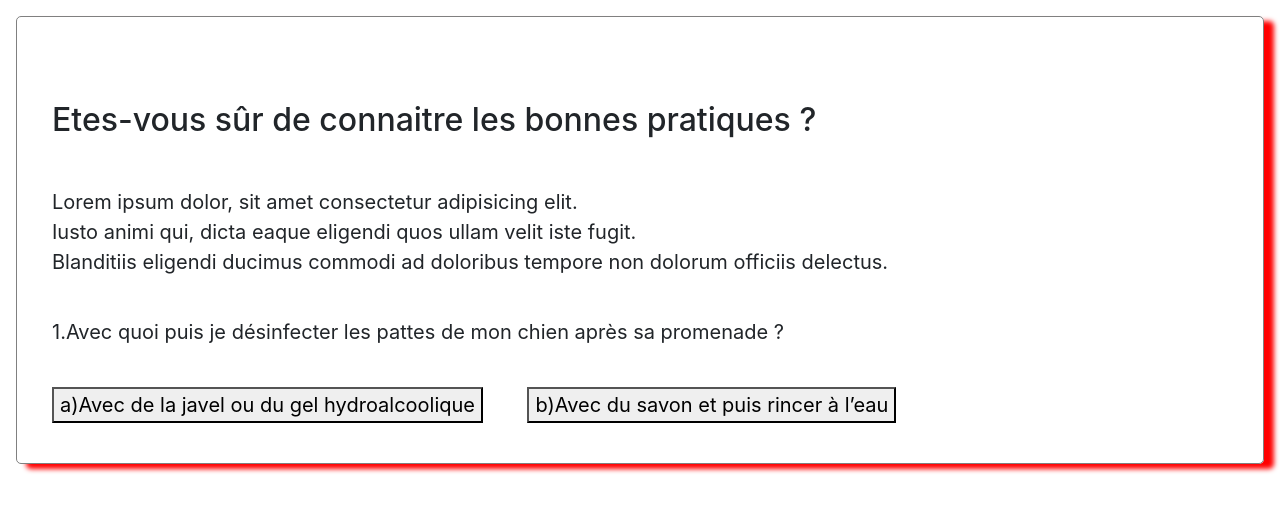
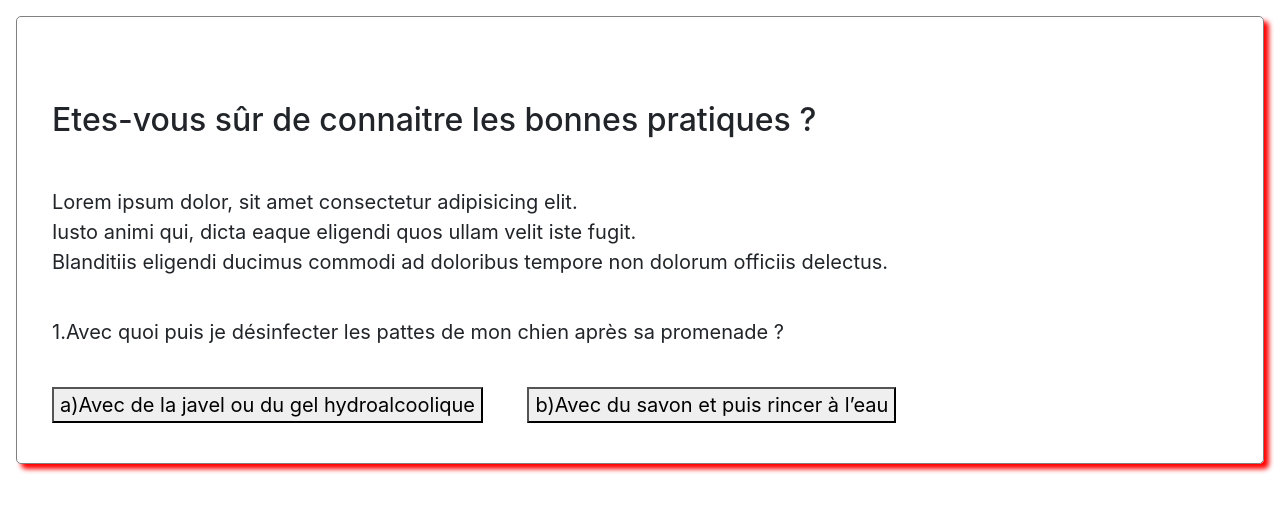
Before and after one commit to loich91/PROJET-HACKATON, a PHP site: page / in a window 1280 px wide. Shown: the part 76-588 px from the top of the page. Run offline with PHP 8.4, Linux system fonts and the light colour scheme.

Commit message:
Update screen.css

```diff
--- a/front-end/css/screen.css
+++ b/front-end/css/screen.css
@@ -49,7 +49,7 @@ margin-bottom: 18px;
 .jeu{
     border: 1px solid gray;
     border-radius: 5px;
-    box-shadow: 10px 5px 5px red;
+    box-shadow: 5px 5px 5px red;
     margin: 1rem;
 
 }
```
